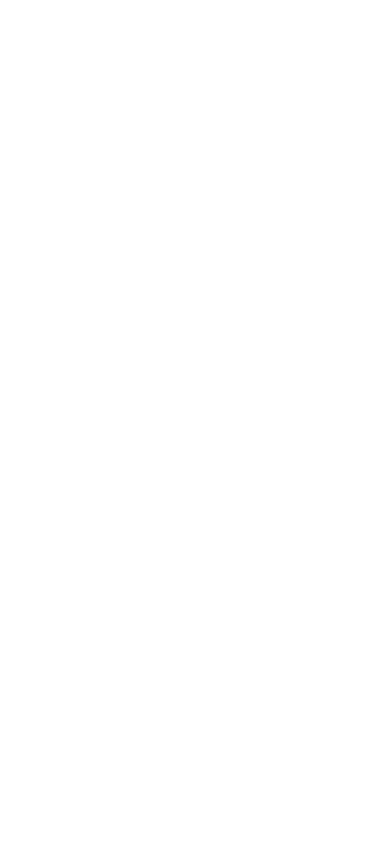
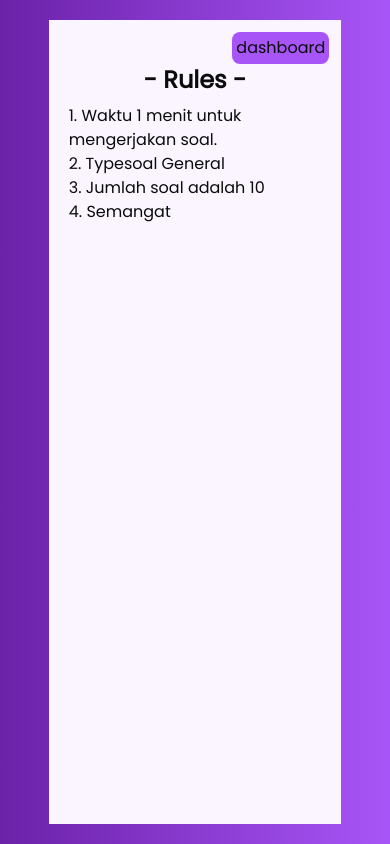
Before and after one commit to Geripanca/Quiz-React, a React (Create React App) app: page /rules in a window 390 px wide. Before the commit this address had no page. Built offline with nearby package versions, Linux system fonts and the light colour scheme.

Commit message:
{layout-quiz,rules}:menambahkan responsive pada layout

```diff
--- a/src/App.jsx
+++ b/src/App.jsx
@@ -3,6 +3,7 @@
 import Home from "./pages/home";
 import Dashboard from "./pages/dashboard";
 import QuizApp from "./pages/quiz";
+import Rules from "./pages/rules";
 
 function App() {
   return (
@@ -17,6 +18,9 @@
         <Routes>
           <Route path="/quizapp" element={<QuizApp />} />
         </Routes>
+        <Routes>
+          <Route path="/rules" element={<Rules />} />
+        </Routes>
       </Router>
     </>
   );
--- a/src/pages/dashboard.jsx
+++ b/src/pages/dashboard.jsx
@@ -23,7 +23,7 @@
     {
       icon: "/book-icon.svg", // URL gambar untuk Card 1
       description: "Lihat Rules",
-      link: "#",
+      link: "/rules",
     },
     {
       icon: "/test-icon.svg", // URL gambar untuk Card 2
--- a/src/pages/quiz.jsx
+++ b/src/pages/quiz.jsx
@@ -97,7 +97,7 @@
   if (quizFinished) {
     return (
       <div className="bg-purple-500 min-h-screen p-5 flex items-center">
-        <div className="bg-purple-100 mx-auto p-5 w-1/3 rounded-lg">
+        <div className="bg-purple-100 mx-auto p-5 w-full sm:w-1/3 rounded-lg">
           <h1 className="text-5xl pb-3 text-center font-bold">Quiz Selesai!</h1>
           <p className="text-xl text-center">
             Jumlah Jawaban Benar: {correctAnswersCount}
@@ -136,7 +136,7 @@
 
   return (
     <div className="bg-purple-500 min-h-screen p-5 flex items-center">
-      <div className="bg-purple-100 mx-auto p-3 w-1/3 rounded-lg">
+      <div className="bg-purple-100 mx-auto p-3 sm:w-1/3 w-full rounded-lg">
         <div className="p-1 flex justify-between">
           <p className="p-1 rounded-sm bg-purple-500">
             {currentQuestionIndex + 1}/{questions.length}
--- a/src/pages/rules.jsx
+++ b/src/pages/rules.jsx
@@ -0,0 +1,28 @@
+import React from "react";
+import { Link } from "react-router-dom";
+
+const Rules = () => {
+  return (
+    <div className="bg-gradient-to-r from-purple-800 to-purple-500 min-h-screen flex justify-center font-[Poppins] text-[#0B0B0C] py-5 box-border">
+      <div className="bg-purple-50 w-3/4 sm:w-1/2 p-3">
+        <div className="flex justify-end">
+          <Link
+            to={"/dashboard"}
+            className="bg-purple-500 p-1 sm:p-3 rounded-lg hover:bg-purple-700"
+          >
+            dashboard
+          </Link>
+        </div>
+        <h1 className="text-2xl text-center font-bold">- Rules -</h1>
+        <div className="p-2">
+          <p>1. Waktu 1 menit untuk mengerjakan soal.</p>
+          <p>2. Typesoal General</p>
+          <p>3. Jumlah soal adalah 10</p>
+          <p>4. Semangat</p>
+        </div>
+      </div>
+    </div>
+  );
+};
+
+export default Rules;
```
